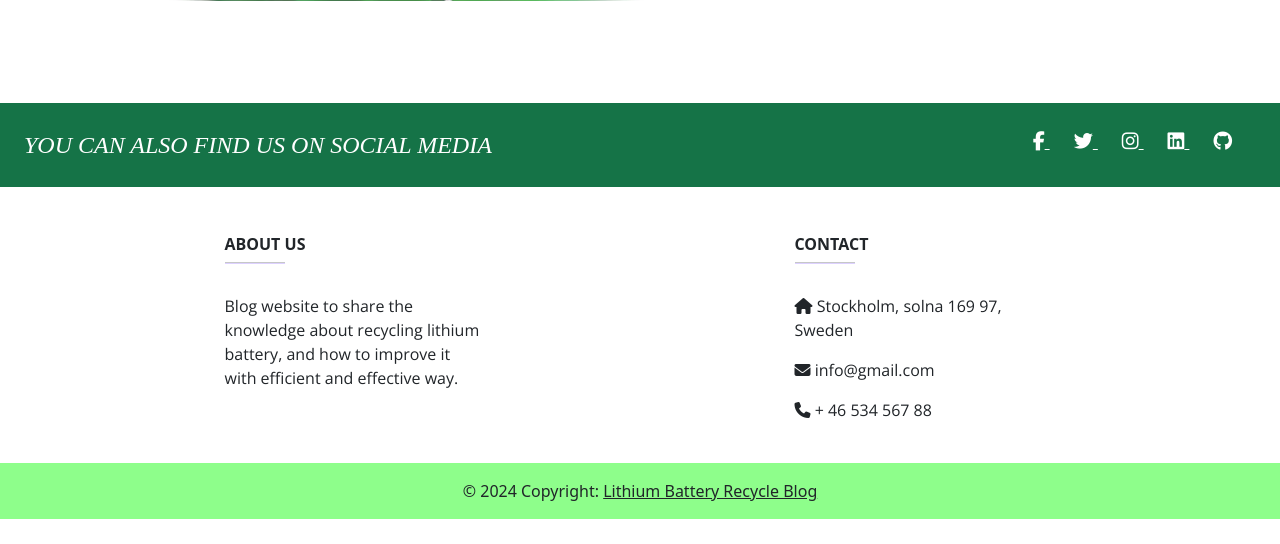
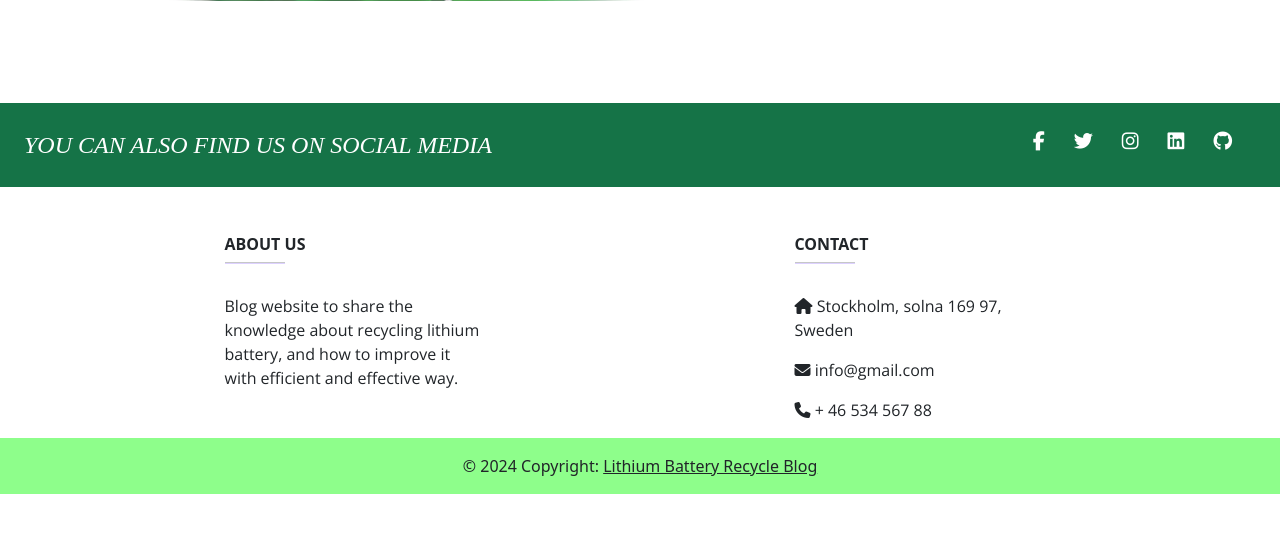
Before and after one commit to Ahmadalhindi/lithium-battery-recycle-blog, a Django app: page / in a window 1280 px wide. Shown: the part 486-1030 px from the top of the page. After the commit the page ends 980 px from the top, so only its background shows below. Run offline with Django 3.2, Linux system fonts and the light colour scheme; data that the repository does not hold is empty; some libraries are stand-ins or nearby versions; some web fonts are replaced.

Commit message:
Modify css for footer by removing the margin-button, removing the underscore that appears beside Fontawsome social media icons, and prepare to the final deployment.

```diff
--- a/static/css/style.css
+++ b/static/css/style.css
@@ -35,7 +35,7 @@ img {
     padding: 10px;
 }
 
-.text-center {
+.row > .text-center {
     margin-bottom: 25px;
 }
 
@@ -158,3 +158,7 @@ img {
 #contact {
     margin-top: 30px;
 }
+
+.text-decoration > a {
+    text-decoration: none;
+}
--- a/templates/base.html
+++ b/templates/base.html
@@ -33,7 +33,6 @@
     <script src="https://cdn.jsdelivr.net/npm/bootstrap@5.0.1/dist/js/bootstrap.bundle.min.js"
         integrity="sha384-gtEjrD/SeCtmISkJkNUaaKMoLD0//ElJ19smozuHV6z3Iehds+3Ulb9Bn9Plx0x4" crossorigin="anonymous">
     </script>
-
   </head>
 
   <body>
@@ -101,7 +100,7 @@
       </div>
     </nav>
 
-    <!-- Alerts messages -->
+    <!-- Alert messages -->
     <div class="container">
       <div class="row">
         <div class="col-md-8 offset-md-2">
@@ -124,7 +123,7 @@
       </div>
     </div>
 
-    <!-- Background picture -->
+    <!-- Background image -->
     <div class="container">
       <div class="row">
         <div class="col-md-12 center-image">
@@ -137,8 +136,7 @@
       </div>
     </div>
 
-    <!-- Categories buttons -->
-    <div id="category">
+    <!-- Categories list -->
     <div class="container">
       <div class="row">
         <div class="col-md-12 center-anchor col-custom">
@@ -160,14 +158,13 @@
         </div>
       </div>
     </div>
-    </div>
 
     <!-- Post list -->
-    <main class="flex-shrink-0 main-bg">
+    <div class="flex-shrink-0 main-bg">
       {% block content %}
       <!-- Content Goes here -->
       {% endblock content %}
-    </main>
+    </div>
 
     <!-- Footer -->
     <div id="contact">
@@ -183,7 +180,7 @@
           <div class="me-5">
             <span>YOU CAN ALSO FIND US ON SOCIAL MEDIA</span>
           </div>
-          <div>
+          <div class="text-decoration">
             <a
               href="https://facebook.com/"
               target="_blank"
@@ -280,6 +277,7 @@
       src="https://kit.fontawesome.com/7927b734fe.js"
       crossorigin="anonymous"
     ></script>
+
   </body>
 
 </html>
```
Lines whose indentation alone changed are shown as unchanged.
